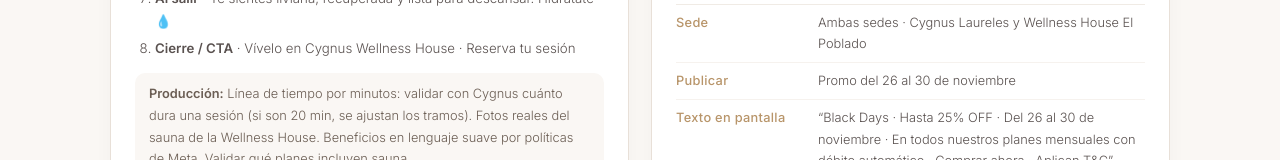
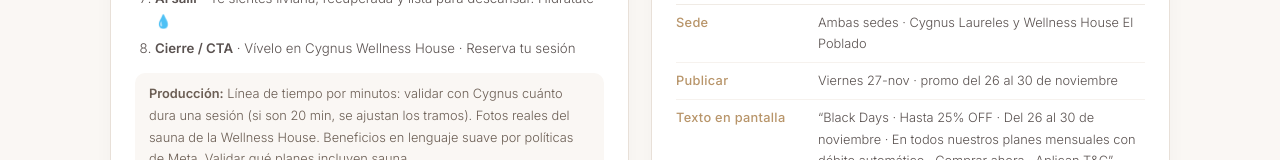
Before and after one commit to HounterLeads/Parrillas, a plain HTML site: page cygnus/diciembre.html in a window 1280 px wide. Shown: the part 2245-2405 px from the top of the page. Drawn offline with nearby package versions, Linux system fonts and the light colour scheme.

Commit message:
Cygnus diciembre: fecha de publicacion del post Black Days
Co-Authored-By: Claude Opus 5.5 <noreply@anthropic.com>

```diff
--- a/cygnus/diciembre.html
+++ b/cygnus/diciembre.html
@@ -300,7 +300,7 @@
         <div class="card-title">Post Black Friday</div>
         <div class="card-desc">Pieza gráfica de los Black Days: fondo negro con luz suave, el descuento al centro y botón "Comprar ahora". Entregada el 24 de noviembre, corregida el 25 por ortografía y aprobada.</div>
 
-        <div class="rows"><div class="row"><span class="k">Sede</span><span class="v">Ambas sedes · Cygnus Laureles y Wellness House El Poblado</span></div><div class="row"><span class="k">Publicar</span><span class="v">Promo del 26 al 30 de noviembre</span></div><div class="row"><span class="k">Texto en pantalla</span><span class="v">“Black Days · Hasta 25% OFF · Del 26 al 30 de noviembre · En todos nuestros planes mensuales con débito automático · Comprar ahora · Aplican T&amp;C”</span></div></div>
+        <div class="rows"><div class="row"><span class="k">Sede</span><span class="v">Ambas sedes · Cygnus Laureles y Wellness House El Poblado</span></div><div class="row"><span class="k">Publicar</span><span class="v">Viernes 27-nov · promo del 26 al 30 de noviembre</span></div><div class="row"><span class="k">Texto en pantalla</span><span class="v">“Black Days · Hasta 25% OFF · Del 26 al 30 de noviembre · En todos nuestros planes mensuales con débito automático · Comprar ahora · Aplican T&amp;C”</span></div></div>
         <div class="note"><b>Copy sugerido:</b> Los Black Days llegaron a Cygnus 🔥 Tienes hasta 25% OFF en todos nuestros planes mensuales con débito automático, del 26 al 30 de noviembre. Compra tu plan en cygnuspilates.com 🤍 Aplican T&amp;C. #BlackDays #CygnusWellnessHouse #PilatesMedellín</div>
         <div class="card-foot"><span class="tag-status">Aprobada</span></div>
       </div>
```
